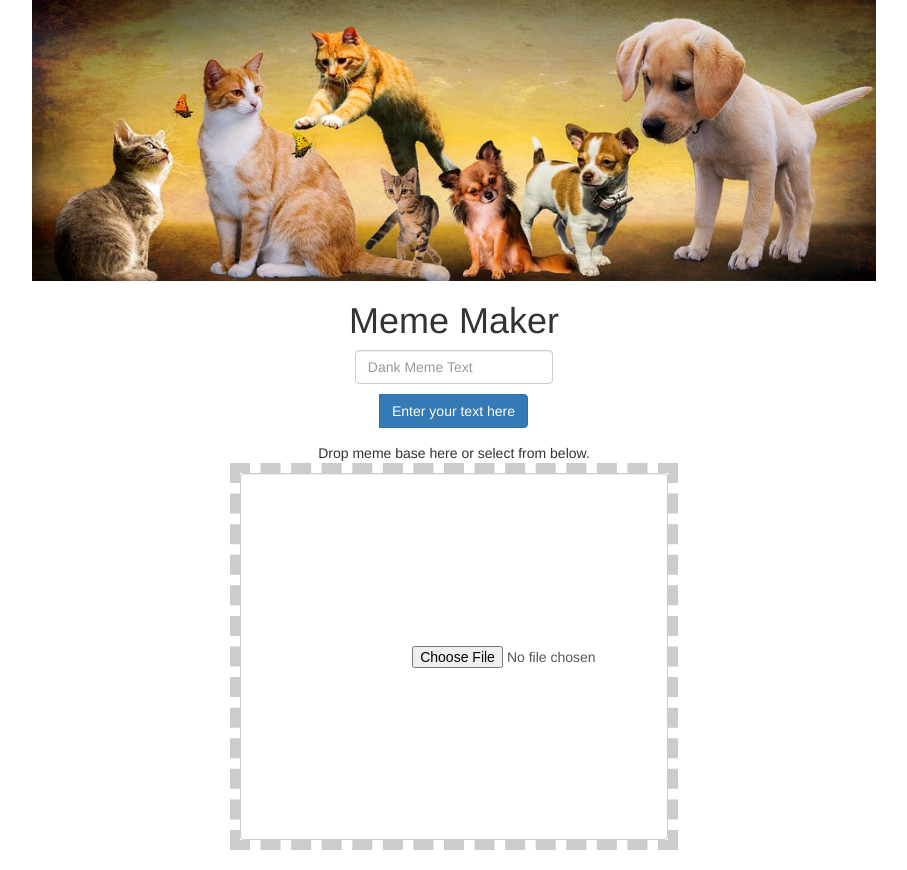
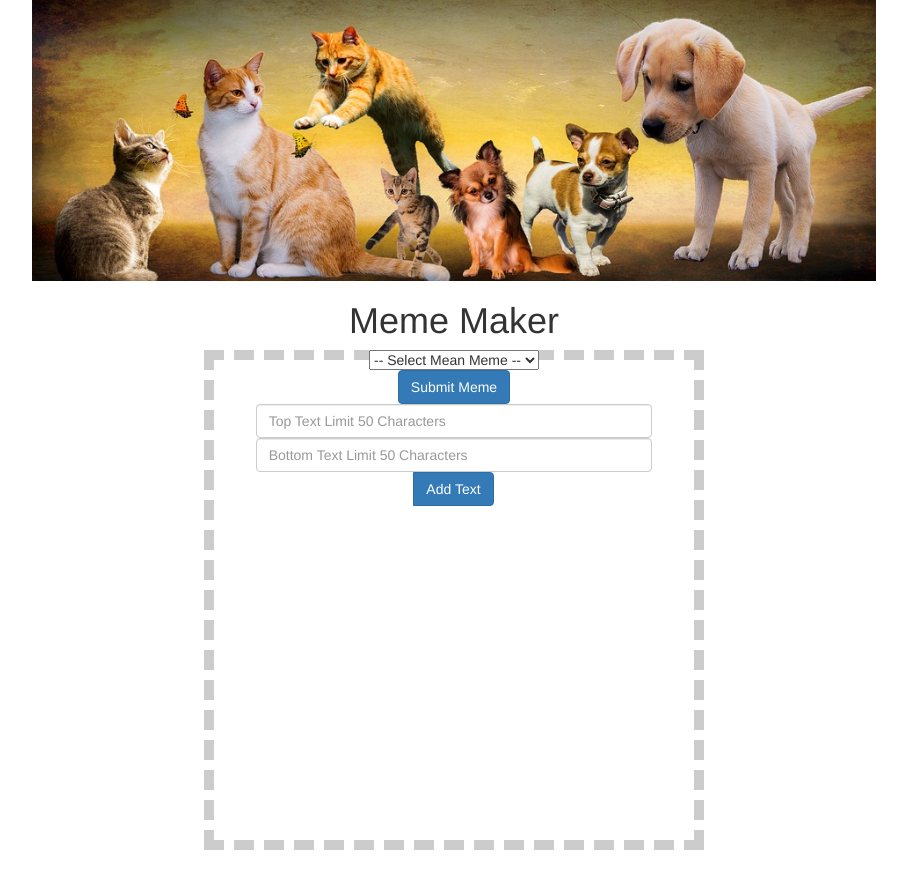
Before and after one commit to jpk2f2/MemeZouSite, a PHP site: page / in a window 1280 px wide. Shown: the whole page, without its empty margins (186-1093 px from the left). Run offline with PHP 8.4, Linux system fonts and the light colour scheme; some libraries are stand-ins or nearby versions.

Commit message:
updated front end
made it look better but also ruined the holder div. Holder will now float BEHIND the selection boxes.

```diff
--- a/index.html
+++ b/index.html
@@ -20,23 +20,24 @@
     <div class="col-md-offset-4 col-md-4">
         <form class="form">
             <div class="form-group text-center">
-                <input type="text" name="search" class="form-control input-box" placeholder="Dank Meme Text" required>
-                <div class="input-group-btn">
-                    <button id="submitButton" class="btn btn-primary">Enter your text here</button>
-                </div>
+              <select onchange="document.getElementById('memePic').src = this.value">
+                <option disabled selected value> -- Select Mean Meme -- </option>
+                <option value="grumpy.jpg">Grumpy Cat</option>
+              </select>
+              <br>
+              <div class="input-group-btn">
+                <button id="memeButton" class="btn btn-primary">Submit Meme</button>
+              </div>
+              <input type="text" name="topText" class="form-control input-box" placeholder="Top Text Limit 50 Characters">
+              <input type="text" name="bottomText" class="form-control input-box" placeholder="Bottom Text Limit 50 Characters">
+              <div class="input-group-btn">
+                  <button id="submitButton" class="btn btn-primary">Add Text</button>
+              </div>
             </div>
         </form>
     </div>
 </div>
-<div class="col-md-12 text-center" style="width:100%;">Drop meme base here or select from below.<br>
 </div>
-
-<div id="holder" class="emptyHolder" onmouseenter="showHover()" ondragenter="showHover()" ondragexit="hideHover()"
-     onmouseleave="hideHover()">
-    <div style="width:100%">
-        <img onclick="showFileUpload()" id="upload_img" src="#" style="display:none;width:100%;height:100%"/>
-        <input id="fileInput" class="form-control" type="file" accept="image/*"
-               onchange="showImage(this)" style="width:100%;height:100%;padding:40%"/>
-    </div>
-
+<div id="holder">
+  <img id="memePic" style="width: 100%; height= 100%;"></img>
 </div>
--- a/styles.css
+++ b/styles.css
@@ -6,37 +6,23 @@
     padding: 60px 50px;
 }
 #holder {
-    display: flex;
-    display: -webkit-flex;
-    width: 35%;
+    display: block;
+    display: -webkit-block;
+  /*  width: 35%; */
     max-width: 500px;
-    height: 35%;
+    width: 500px;
+  /*  height: 35%; */
+    height: 500px;
     max-height: 500px;
     margin: 20px auto;
+    border: 10px dashed #ccc;
+    margin-top: auto;
 }
 
 .emptyHolder {
 
     border: 10px dashed #ccc;
 
-}
-
-
-input[type=text] {
-    width: 50%;
-    -webkit-transition: width 0.4s ease-in-out;
-    transition: width 0.4s ease-in-out;
-}
-
-/* When the input field gets focus, change its width to 100% */
-input[type=text]:focus {
-    width: 100%;
-    color: blue;
-}
-
-input.input-box {
-    margin:auto;
-    margin-bottom:10px;
 }
 
 .jumbotron {
```
Also changed, not shown: grumpy.jpg (added).
